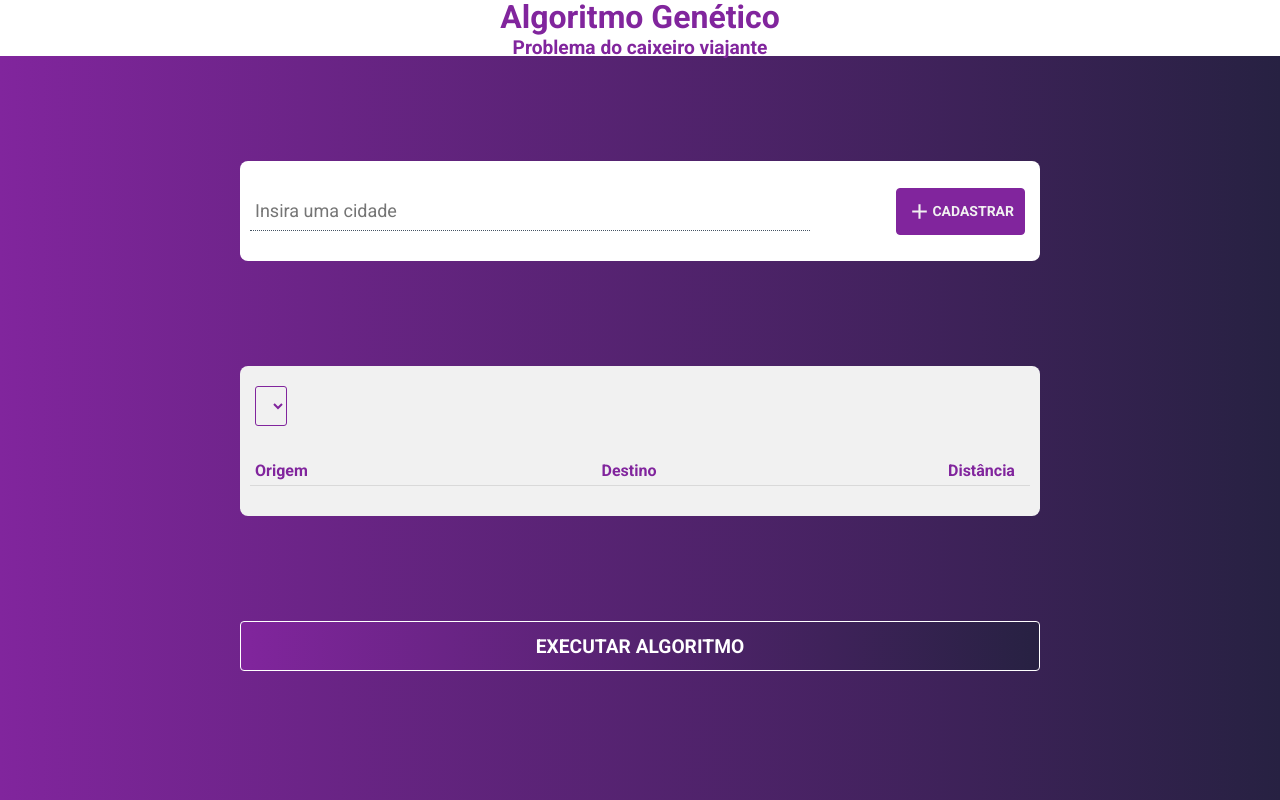
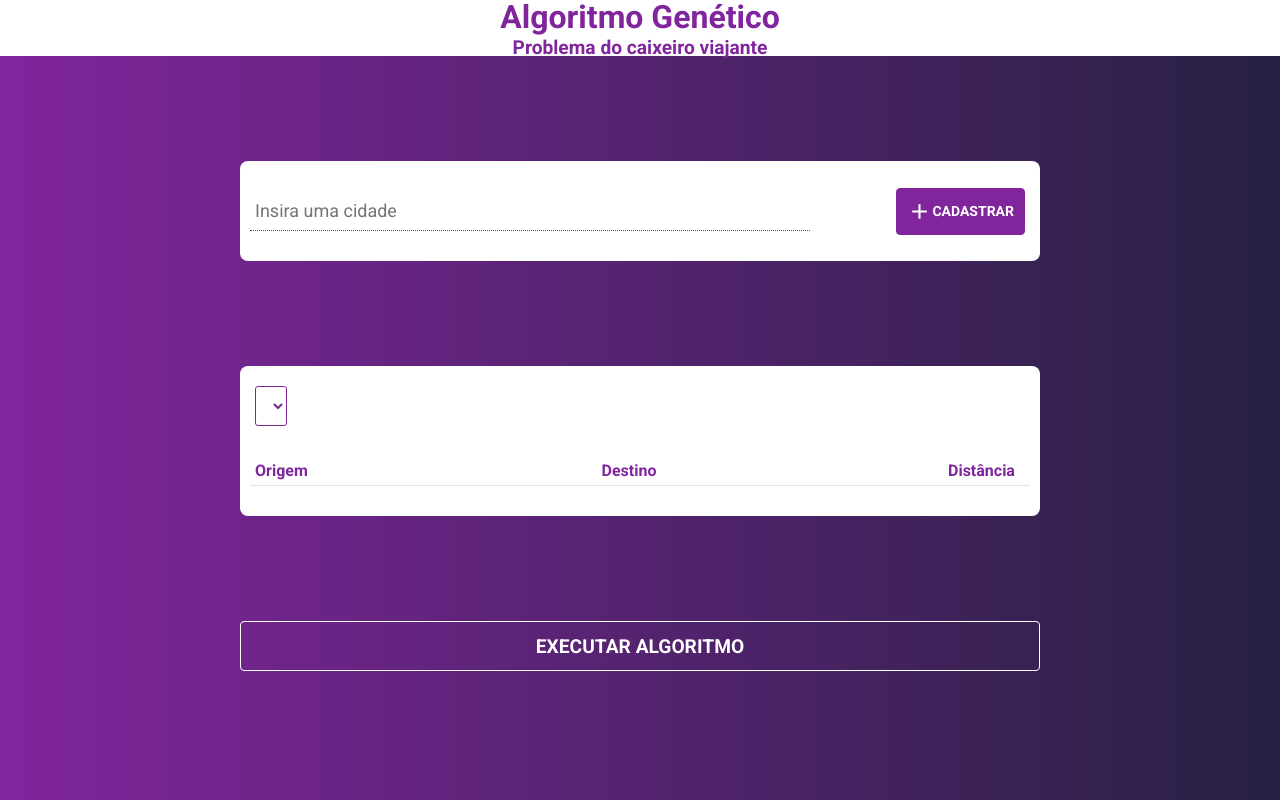
Before and after one commit to dioumedeiros-zz/genetic-algorithm, a React (Create React App) app: page / in a window 1280 px wide. Built offline with nearby package versions, Linux system fonts and the light colour scheme.

Commit message:
Created validation of cities without time distance

```diff
--- a/src/pages/Home/index.js
+++ b/src/pages/Home/index.js
@@ -1,11 +1,13 @@
 import React, { useEffect, useState } from "react";
 import { MdAdd } from "react-icons/md";
+import { toast } from "react-toastify";
 
 import Header from "../../components/Header";
 import CityList from "../../components/CityList";
 import "./styles.css";
 
 const CityController = require("../../api/controller/CityController");
+const GeneticAlgorithim = require("../../api/services/GeneticAlgorithim");
 
 export default function List() {
   const [city, setCity] = useState("");
@@ -30,6 +32,29 @@ export default function List() {
     }
   }
 
+  function handleExecute() {
+    const cities = JSON.parse(localStorage.getItem("cities"));
+
+    if (isValid(cities)) {
+      const algorithm = new GeneticAlgorithim(cities);
+      algorithm.initialize();
+    }
+  }
+
+  function isValid(cities) {
+    cities.forEach((city) => {
+      city.distance.forEach((dist) => {
+        if (!dist.time) {
+          toast.error(
+            `Distância inválida. Verifique os destinos da cidade ${city.name}`
+          );
+          return false;
+        }
+      });
+    });
+    return true;
+  }
+
   return (
     <>
       <Header />
@@ -48,7 +73,7 @@ export default function List() {
         <div className="content">
           <div className="controls">
             <select
-              className="select-task"
+              className="select"
               onChange={(e) => setSelection(e.target.value)}
             >
               {selectList.map((item) => (
@@ -60,7 +85,9 @@ export default function List() {
           </div>
           <CityList filter={selection} />
         </div>
-        <button className="btn-execute">EXECUTAR ALGORITMO</button>
+        <button className="btn-execute" onClick={handleExecute}>
+          EXECUTAR ALGORITMO
+        </button>
       </div>
     </>
   );
--- a/src/pages/Home/styles.css
+++ b/src/pages/Home/styles.css
@@ -44,7 +44,7 @@
   padding: 10px;
   margin: 0 15px;
   background: #81259d;
-  color: #f1f1f1;
+  color: #fff;
   border: 1px solid #81259d;
   border-radius: 4px;
   font-size: 14px;
@@ -53,13 +53,13 @@
 }
 
 .container .register button:hover {
-  background: #f1f1f1aa;
+  background: #fff;
   color: #81259d;
 }
 
 .content {
   width: 100%;
-  background-color: #f1f1f1;
+  background-color: #fff;
   border-radius: 8px;
 }
 
@@ -74,7 +74,7 @@
     flex-direction: column;
   }
 
-  .content .controls .select-task {
+  .content .controls .select {
     width: 90%;
   }
 
@@ -88,8 +88,8 @@
   }
 }
 
-.content .controls .select-task {
-  background: #f1f1f1;
+.content .controls .select {
+  background: #fff;
   border: 0;
   height: 40px;
   padding: 0 5px;
@@ -113,7 +113,7 @@
   align-items: center;
   padding: 10px;
   margin: 0 15px;
-  background: linear-gradient(-90deg, #272142, #81259d);
+  background: transparent;
   color: #fff;
   border: 1px solid #fff;
   border-radius: 4px;
```
